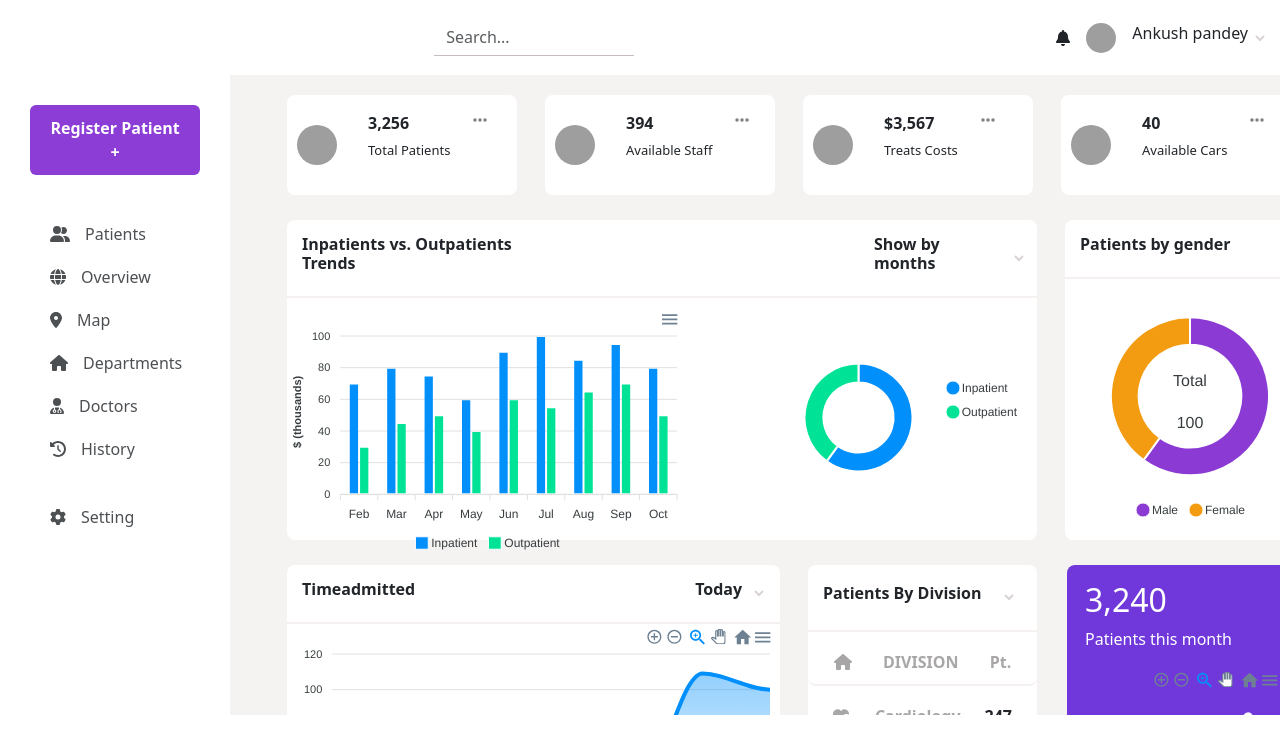
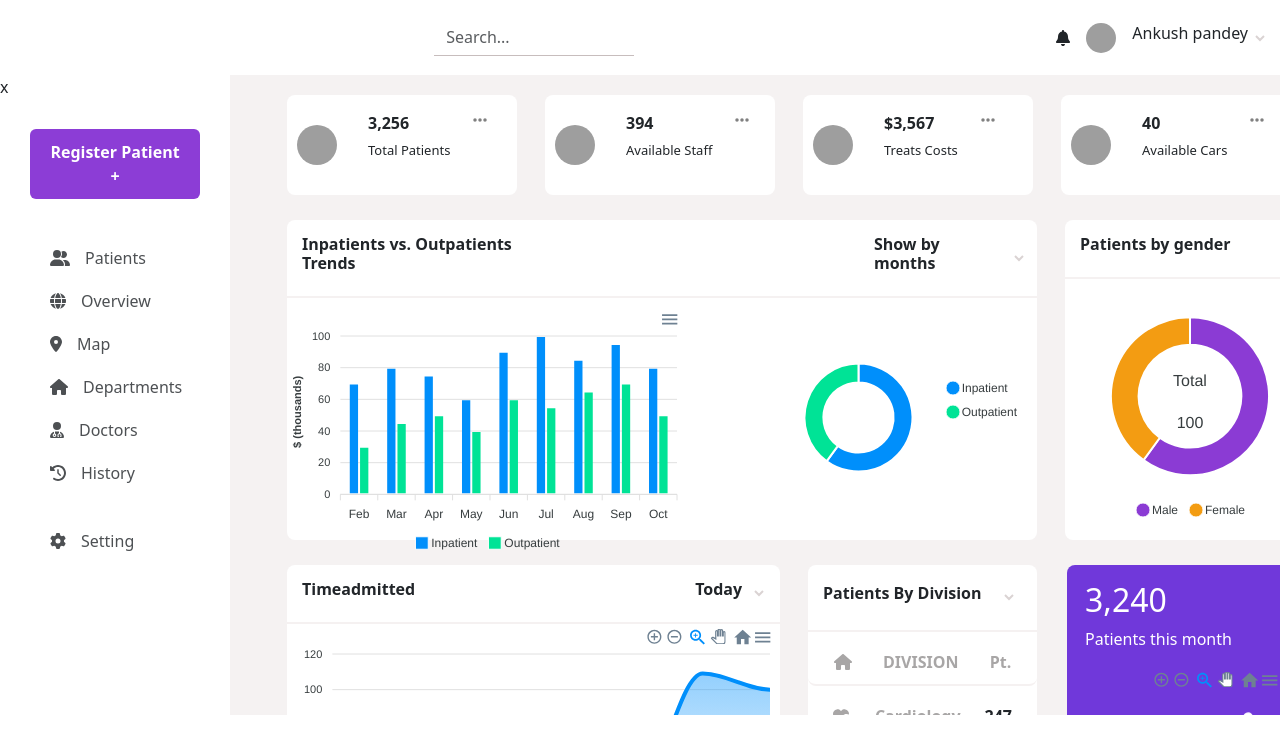
Before and after one commit to ankushpandey45/Dashboard-Design-, a React (Vite) app: page / in a window 1280 px wide. Shown: the top 754 px of the page. Built offline with nearby package versions, Linux system fonts and the light colour scheme; grey boxes are pictures that could not be loaded.

Commit message:
css chnage

```diff
--- a/src/Components/Sidenavbar.jsx
+++ b/src/Components/Sidenavbar.jsx
@@ -9,7 +9,6 @@ import {
   faClockRotateLeft,
   faGear,
 } from "@fortawesome/free-solid-svg-icons";
-// import "./Sidenavbar.css"; // Import the CSS file
 
 const Sidenavbar = () => {
   const [activeButton, setActiveButton] = useState(null);
@@ -20,6 +19,7 @@ const Sidenavbar = () => {
 
   return (
     <div>
+      x
       <div className="side-nav">
         <div>
           <button className="btn register_btn">Register Patient +</button>
@@ -111,7 +111,7 @@ const Sidenavbar = () => {
               History
             </a>
           </div>
-          <div className=" setting-btn">
+          <div className="setting-btn">
             <a
               href="#"
               className={`btn ${activeButton === "setting" ? "active" : ""}`}
```
